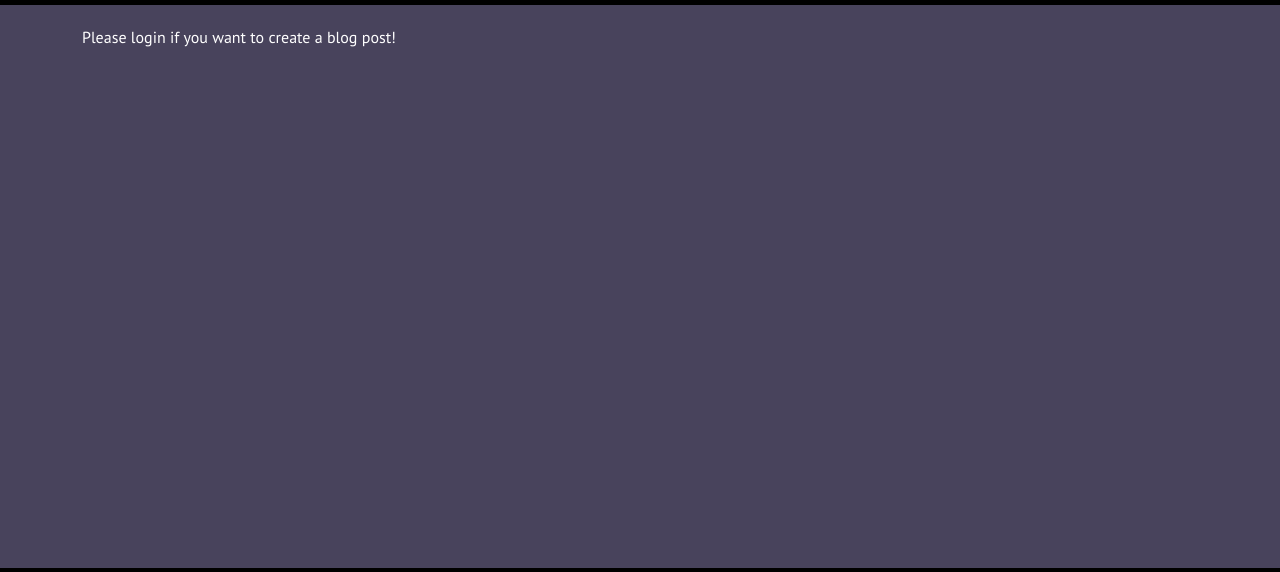
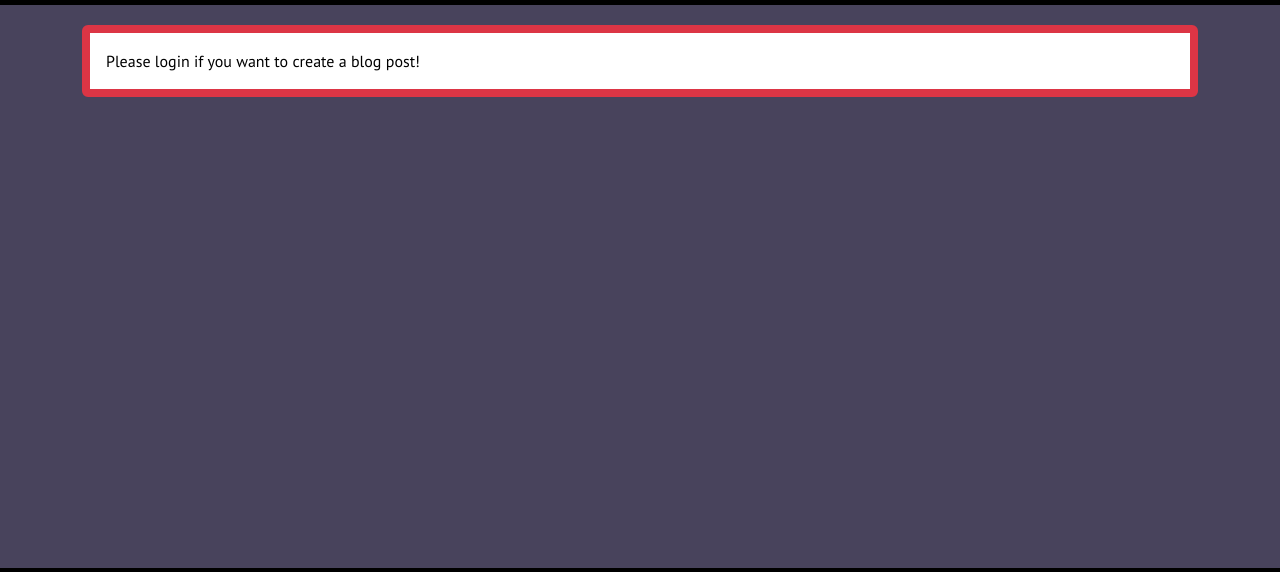
Before and after one commit to SureDeveloping/cave-blog, a Django app: template blog/templates/blog/comment_create.html in a window 1280 px wide. Shown: the part 56-628 px from the top of the page. Run offline with Django 4.2, Linux system fonts and the light colour scheme; the template is opened without the code that fills it, so the values that code supplies are empty; some libraries are stand-ins or nearby versions.

Commit message:
Add css to warnings

```diff
--- a/accounts/templates/registration/user_profile_delete.html
+++ b/accounts/templates/registration/user_profile_delete.html
@@ -17,9 +17,9 @@
         </div>
 
 {% else %}
-<div class="alert alert-danger" role="alert">Please login if you want to delete your Profile! <br>
-    You can only delite your own Profile!
-</div>
+    <div class="alert alert-danger" role="alert">Please login if you want to delete your Profile! <br>
+        You can only delite your own Profile!
+    </div>
 {% endif %}
 
 
--- a/blog/templates/blog/blog_post_create.html
+++ b/blog/templates/blog/blog_post_create.html
@@ -16,7 +16,7 @@
     </div>
 
 {% else %}
-    Please login if you want to create a blog post!
+<div class="alert alert-danger" role="alert"> Please login if you want to create a blog post! </div>
 {% endif %}
 
 {% endblock %}
--- a/blog/templates/blog/comment_create.html
+++ b/blog/templates/blog/comment_create.html
@@ -16,7 +16,7 @@
 
 
 {% else %}
-    Please login if you want to create a blog post!
+    <div class="alert alert-danger" role="alert">Please login if you want to create a blog post! </div>
 {% endif %}
 
 {% endblock %}
--- a/blog/templates/blog/comment_update.html
+++ b/blog/templates/blog/comment_update.html
@@ -19,7 +19,7 @@
     {% endif %}
 
 {% else %}
-    Please login if you want to create comments!
+    <div class="alert alert-danger" role="alert">Please login if you want to create comments! </div>
 {% endif %}
 
 {% endblock %}
```
